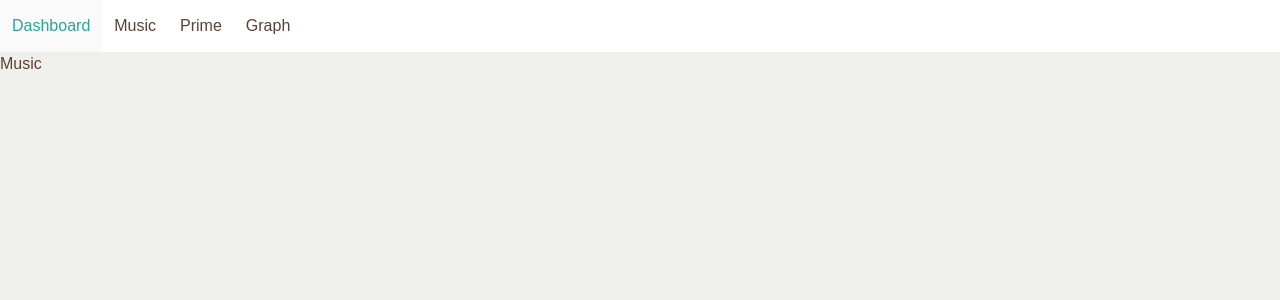
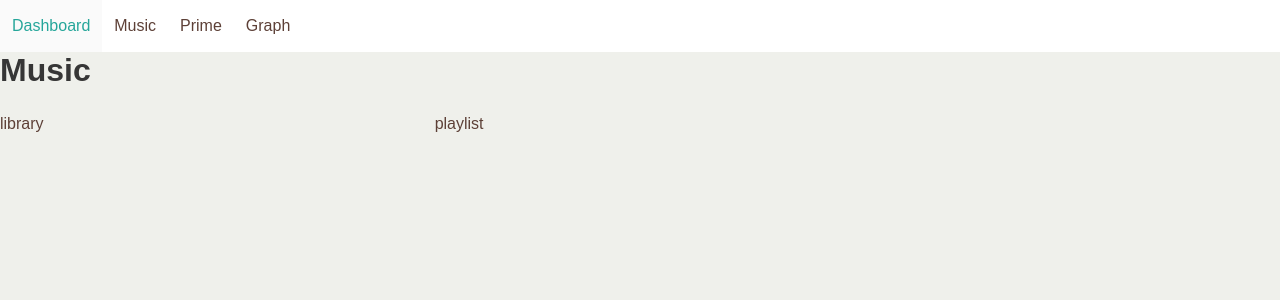
Before and after one commit to vladgalindo/hubstairs-tech-test, a React (Create React App) app: page /music in a window 1280 px wide. Shown: the top 300 px of the page. Built offline with nearby package versions, Linux system fonts and the light colour scheme; a web font is replaced by a local one.

Commit message:
placing music library and playlist sections

```diff
--- a/src/components/music/index.js
+++ b/src/components/music/index.js
@@ -2,6 +2,18 @@ import React, {Fragment} from 'react';
 
 export const Music = () => (
     <Fragment>
-    <h1>Music</h1>
+        <h1 className="title">Music</h1>
+        <div className="columns">
+            <div className="column is-4">
+                <section id={'library'}>
+                    library
+                </section>
+            </div>
+            <div className="column is-4">
+                <section id={'playlist'}>
+                    playlist
+                </section>
+            </div>
+        </div>
     </Fragment>
 );
```
